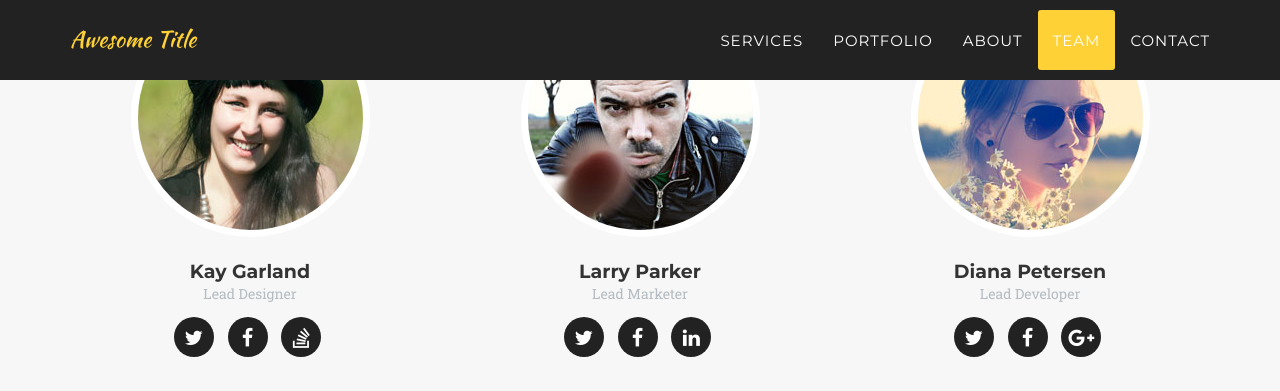
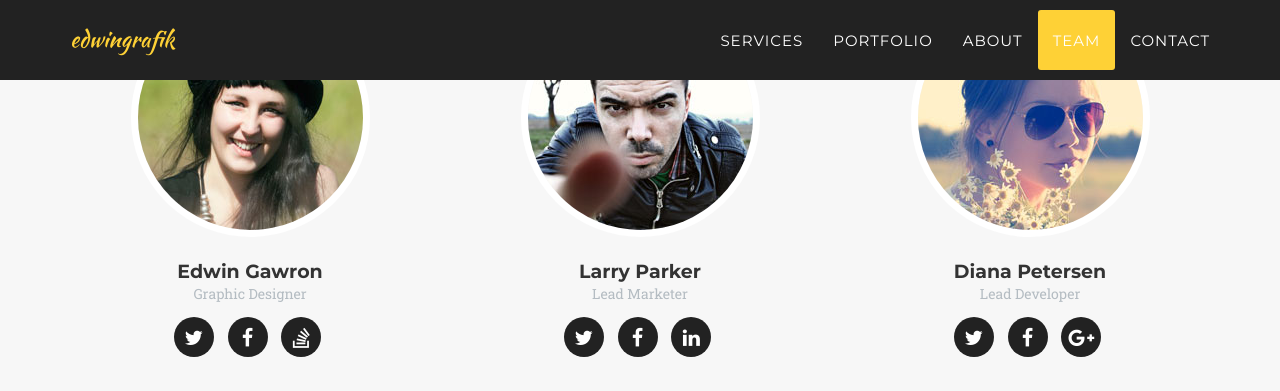
Before and after one commit to edwingrafik/edwingrafik.github.io, a Jekyll site: the page built from index.html, in a window 1280 px wide and 1400 px high, scrolled down 4875 px. Shown: the top 391 px of the window. Built offline with Jekyll 4.4.1, drawn with Linux system fonts in a browser that asks for light colours; some web fonts are replaced; some of the changed text lies outside the part shown.

Commit message:
Update _config.yml

```diff
--- a/_config.yml
+++ b/_config.yml
@@ -2,16 +2,16 @@ url: https://github.com/edwingrafik/start
 baseurl: /start/
 
 # Site settings
-title: Awesome Title
-email: your-email@domain.com
+title: edwingrafik
+email: edwingawron@gmail.com
 description: "Write an awesome description for your new site here. You can edit this line in _config.yml. It will appear in your document head meta (for Google search results) and in your feed.xml site description."
 
 
 # Team names, titles and social links
 people:
-- name: Kay Garland
+- name: Edwin Gawron
   pic: 1
-  position: Lead Designer
+  position: Graphic Designer
   social:
     - title: twitter
       url: #
```
